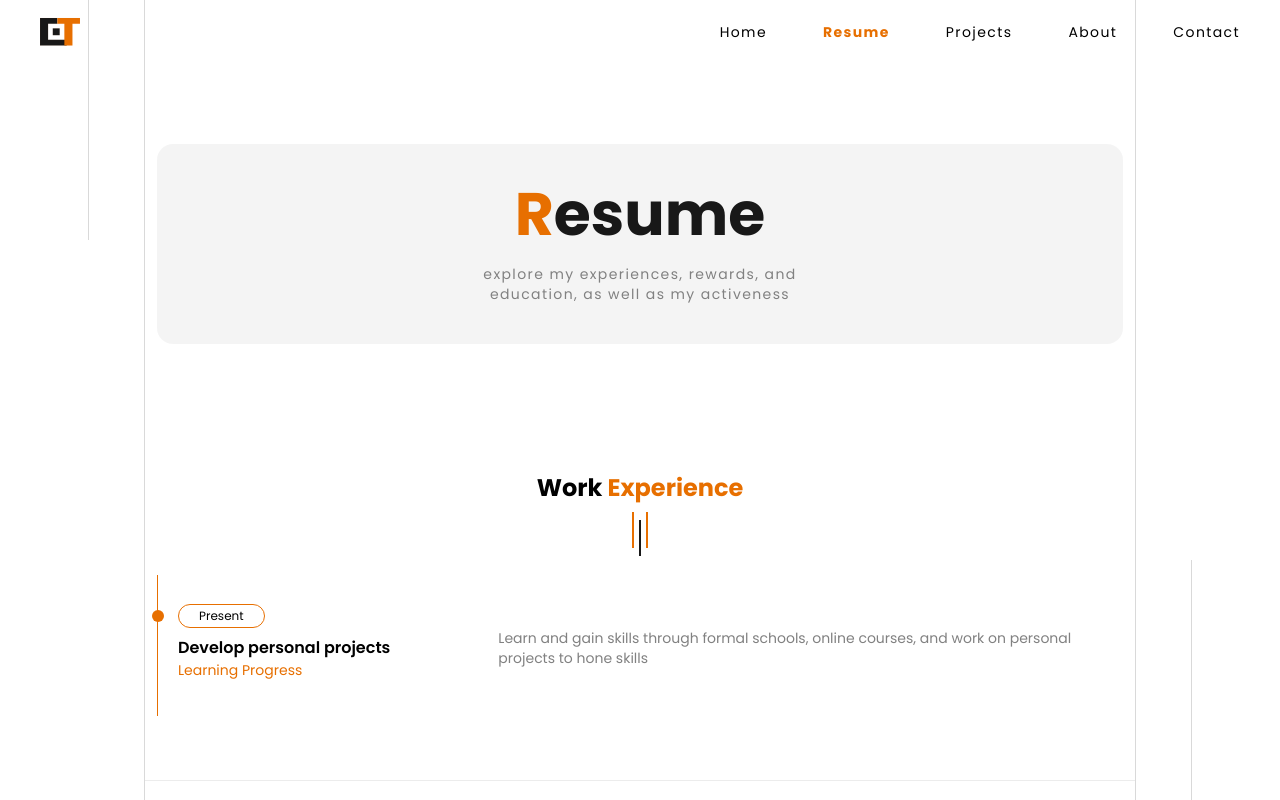
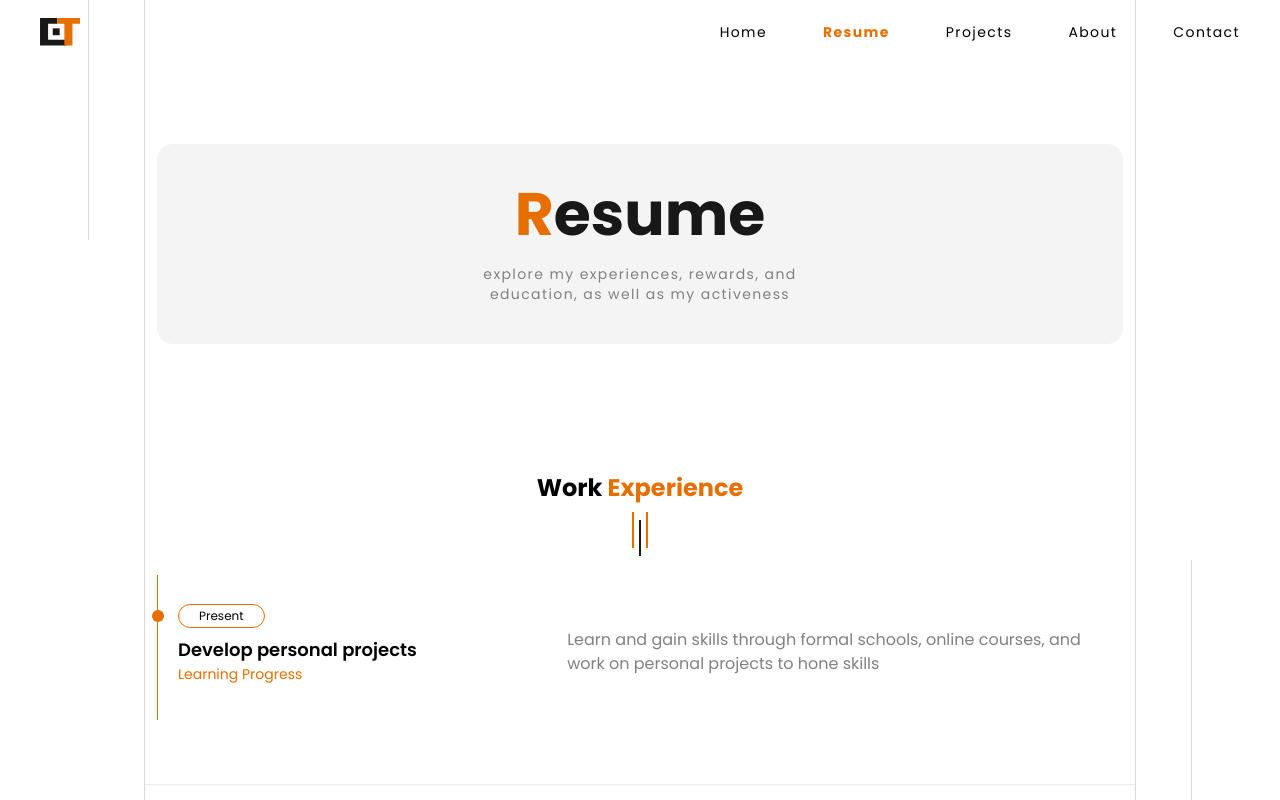
Before and after one commit to edwintantawi/portfolio-website, a Next.js app: page /resume in a window 1280 px wide. Shown: the top 800 px of the page. Built offline with nearby package versions, Linux system fonts and the light colour scheme.

Commit message:
💄 fix UI issues

```diff
--- a/components/atomics/AppFooter.jsx
+++ b/components/atomics/AppFooter.jsx
@@ -13,7 +13,7 @@ const AppFooter = () => {
 
   return (
     <footer className="text-center text-xs md:text-md text-gray py-7">
-      <p>Design & Build With &#128149; by {USER.name}</p>
+      <p className="mb-1">Design & Build With &#128149; by {USER.name}</p>
       <p>copyright &copy; {handleCopyrightYears()}</p>
     </footer>
   );
--- a/components/atomics/AppTimeline.jsx
+++ b/components/atomics/AppTimeline.jsx
@@ -6,9 +6,9 @@ const AppTimeline = ({ item, children }) => (
       </span>
       <span className="absolute w-3 h-3 bg-orange rounded-full left-[-26.5px] bottom-1/2 transform translate-y-1/2" />
     </div>
-    <div className="grid grid-cols-1 lg:grid-cols-3 lg:gap-x-9">
-      <div className="my-2">
-        <h3 className="text-base font-semibold">
+    <div className="grid grid-cols-1 lg:grid-cols-5 lg:gap-x-12">
+      <div className="my-2 col-span-2">
+        <h3 className="text-base md:text-lg font-semibold">
           <a
             href={item.url}
             target="_blank"
@@ -21,7 +21,9 @@ const AppTimeline = ({ item, children }) => (
         </h3>
         <h4 className="text-xs lg:text-sm text-orange">{item.info}</h4>
       </div>
-      <div className="text-xs md:text-sm text-gray col-span-2">{children}</div>
+      <div className="text-xs md:text-base text-gray col-span-3">
+        {children}
+      </div>
     </div>
   </div>
 );
--- a/components/molecules/AppHero.jsx
+++ b/components/molecules/AppHero.jsx
@@ -4,7 +4,7 @@ import AppContainer from '../atomics/AppContainer';
 import AppButton from '../atomics/AppButton';
 
 const AppHero = () => (
-  <header className="bg-hero-pattern bg-center px-3">
+  <header className="bg-hero-pattern bg-no-repeat bg-center px-3">
     <AppContainer>
       <Fade duration={2000}>
         <div className="h-screen flex flex-col justify-center pt-16 items-center text-center lg:items-start lg:text-left">
--- a/pages/about.jsx
+++ b/pages/about.jsx
@@ -9,13 +9,10 @@ const About = () => (
     description={USER.about.description}
     keyword="about me, about, me, history"
   >
-      <AppHeader
-        title={USER.about.title}
-        description={USER.about.description}
-      />
+    <AppHeader title={USER.about.title} description={USER.about.description} />
     {USER.about.contents.map((item) => (
       <AppSection key={item.id} title={item.name}>
-          <p className="text-gray text-xs md:text-base text-center max-w-2xl lg:mx-auto">
+        <p className="text-gray text-xs md:text-base leading-5 md:leading-8 text-center max-w-2xl lg:mx-auto">
           {item.description}
         </p>
       </AppSection>
```
Lines whose indentation alone changed are shown as unchanged.
